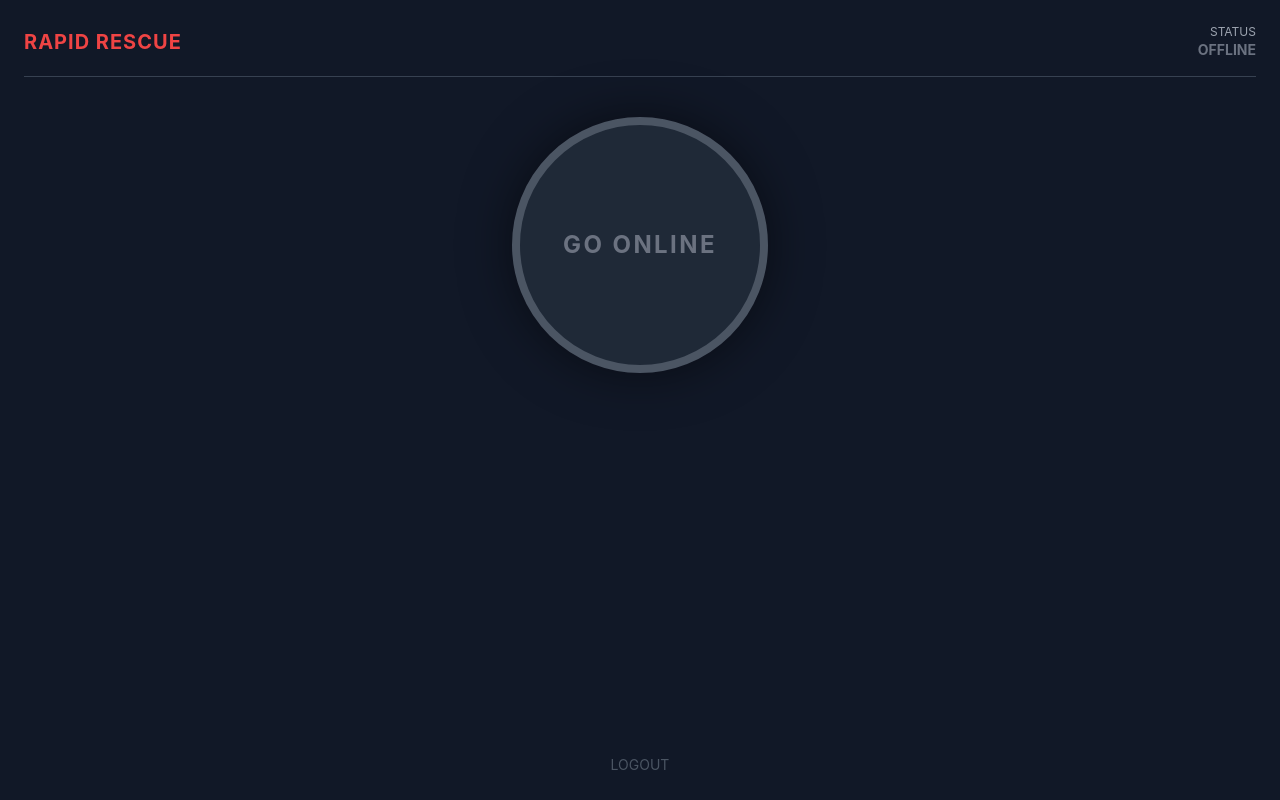
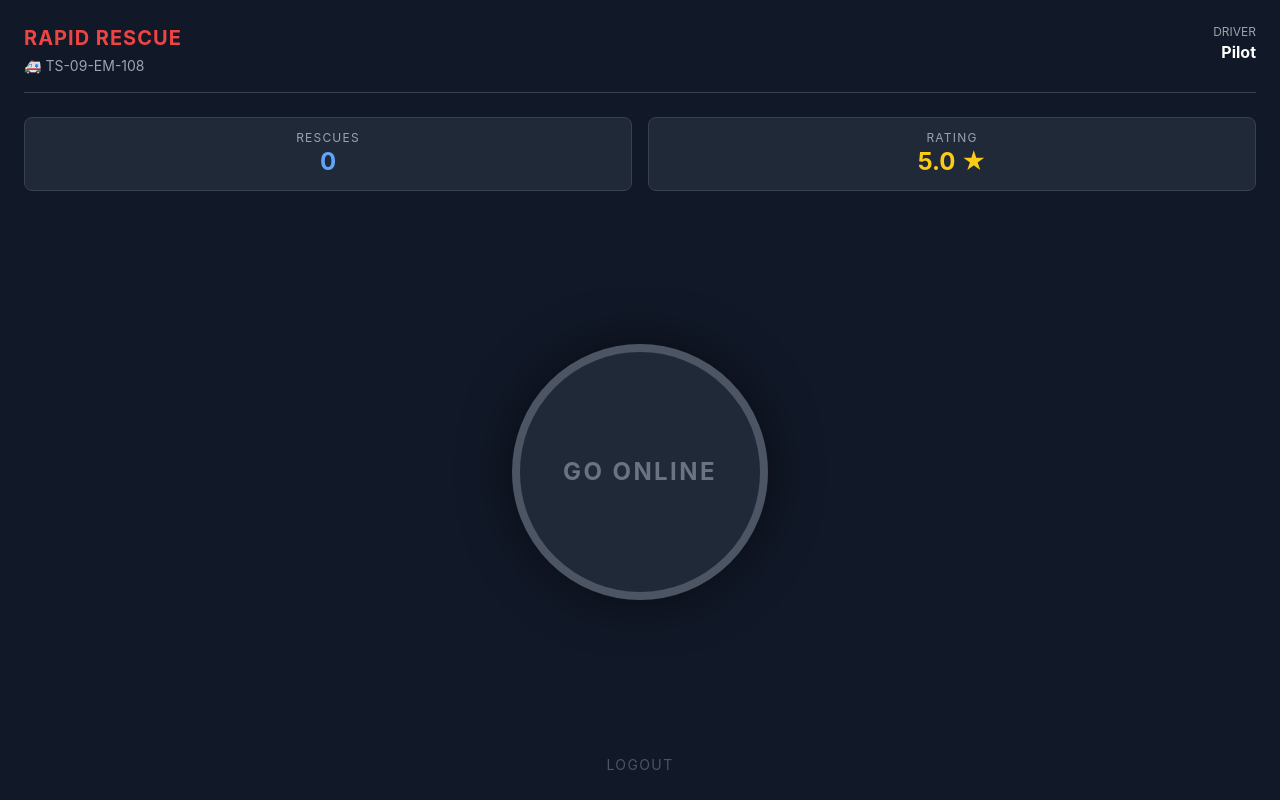
Before and after one commit to arutlashivateja/rapid-rescue, a React (Vite) app: page / in a window 1280 px wide. Built offline with nearby package versions, Linux system fonts and the light colour scheme; no server answers; the database is empty; sample sign-in values are in the browser's storage; the HTML template or start-up script is replaced by a standard one.

Commit message:
Fix: Add Vehicle Number and Rescue Stats to Dashboard

```diff
--- a/src/pages/Dashboard.jsx
+++ b/src/pages/Dashboard.jsx
@@ -1,7 +1,7 @@
 import React, { useState, useEffect } from 'react';
 import { useAuth } from '../context/AuthContext';
 import { useNavigate } from 'react-router-dom';
-import { getApp } from "firebase/app"; // <--- 1. Import getApp
+import { getApp } from "firebase/app";
 import {
   getFirestore,
   doc,
@@ -16,22 +16,19 @@ export default function Dashboard() {
   const { user, profile, logout } = useAuth();
   const navigate = useNavigate();
 
-  // --- DATABASE CONNECTION (FIXED) ---
-  // Instead of importing from firebase.js, we grab the running app instance directly.
+  // Database Connection
   const app = getApp();
   const db = getFirestore(app);
 
-  // --- STATE ---
+  // State
   const [isOnline, setIsOnline] = useState(false);
   const [incomingRequest, setIncomingRequest] = useState(null);
   const [activeRide, setActiveRide] = useState(null);
 
-  // 1. LISTEN FOR CALLS
+  // --- 1. LISTEN FOR CALLS ---
   useEffect(() => {
-    // Safety check: Don't run if user is missing or db isn't ready
     if (!isOnline || !user || !db) return;
 
-    // Listen to the 'rideRequests' collection
     const q = query(
       collection(db, "rideRequests"),
       where("status", "==", "pending")
@@ -45,14 +42,12 @@ export default function Dashboard() {
       } else {
         setIncomingRequest(null);
       }
-    }, (error) => {
-      console.error("Error listening to rides:", error);
-    });
+    }, (error) => console.error(error));
 
     return () => unsubscribe();
   }, [isOnline, user, db]);
 
-  // 2. TOGGLE ONLINE/OFFLINE
+  // --- 2. TOGGLE STATUS ---
   const toggleStatus = async () => {
     if (!user) return;
     const newStatus = !isOnline;
@@ -62,27 +57,22 @@ export default function Dashboard() {
       await updateDoc(doc(db, "users", user.uid), {
         status: newStatus ? 'online' : 'offline'
       });
-    } catch (e) {
-      console.log("Status update skipped (optional)");
-    }
+    } catch (e) { console.log("Status update skipped"); }
   };
 
-  // 3. ACCEPT CALL LOGIC
+  // --- 3. ACCEPT RIDE ---
   const acceptRide = async () => {
     if (!incomingRequest) return;
-
     try {
       await updateDoc(doc(db, "rideRequests", incomingRequest.id), {
         status: 'accepted',
         driverId: user.uid,
         driverName: profile?.name || 'Unknown Driver'
       });
-
       setActiveRide(incomingRequest);
       setIncomingRequest(null);
     } catch (error) {
-      console.error("Error accepting ride:", error);
-      alert("Could not accept ride. It might have been taken.");
+      alert("Ride already taken.");
     }
   };
 
@@ -92,21 +82,42 @@ export default function Dashboard() {
   };
 
   return (
-    <div className="min-h-screen bg-gray-900 text-white p-6 relative">
+    <div className="min-h-screen bg-gray-900 text-white p-6 relative flex flex-col">
 
-      {/* --- HEADER --- */}
-      <header className="flex justify-between items-center mb-8 border-b border-gray-700 pb-4">
-        <h1 className="text-xl font-bold text-red-500 tracking-wider">RAPID RESCUE</h1>
+      {/* --- HEADER (Vehicle Number is here) --- */}
+      <header className="flex justify-between items-start mb-6 border-b border-gray-700 pb-4">
+        <div>
+          <h1 className="text-xl font-bold text-red-500 tracking-wider">RAPID RESCUE</h1>
+          {/* VEHICLE NUMBER DISPLAY */}
+          <div className="text-gray-400 text-sm mt-1">
+            🚑 {profile?.vehicleNumber || "TS-09-EM-108"}
+          </div>
+        </div>
+
         <div className="text-right">
-          <div className="text-xs text-gray-400">STATUS</div>
-          <div className={`text-sm font-bold ${isOnline ? 'text-green-400' : 'text-gray-500'}`}>
-            {isOnline ? 'ONLINE' : 'OFFLINE'}
-          </div>
+          <div className="text-xs text-gray-400 uppercase">Driver</div>
+          <div className="font-bold text-white">{profile?.name || "Pilot"}</div>
         </div>
       </header>
 
+      {/* --- STATS BAR (Rescues Count is here) --- */}
+      <div className="grid grid-cols-2 gap-4 mb-8">
+        <div className="bg-gray-800 p-3 rounded-lg text-center border border-gray-700">
+          <div className="text-xs text-gray-400 uppercase tracking-widest">Rescues</div>
+          <div className="text-2xl font-bold text-blue-400">
+            {profile?.totalRescues || 0}
+          </div>
+        </div>
+        <div className="bg-gray-800 p-3 rounded-lg text-center border border-gray-700">
+          <div className="text-xs text-gray-400 uppercase tracking-widest">Rating</div>
+          <div className="text-2xl font-bold text-yellow-400">
+            {profile?.rating || "5.0"} ★
+          </div>
+        </div>
+      </div>
+
       {/* --- MAIN INTERFACE --- */}
-      <main className="flex flex-col items-center justify-center space-y-8 mt-10">
+      <main className="flex-1 flex flex-col items-center justify-center space-y-8">
 
         {!activeRide && (
           <button
@@ -121,62 +132,61 @@ export default function Dashboard() {
           </button>
         )}
 
-        {/* --- ACTIVE RIDE VIEW (After Accepting) --- */}
+        {/* --- ACTIVE RIDE CARD --- */}
         {activeRide && (
-          <div className="w-full max-w-md bg-gray-800 p-6 rounded-xl border-l-4 border-blue-500">
-            <h2 className="text-xl font-bold mb-4">🚑 CURRENT MISSION</h2>
-            <div className="space-y-2 text-gray-300">
-              <p><span className="text-gray-500">Patient:</span> {activeRide.patientName || 'Unknown'}</p>
-              <p><span className="text-gray-500">Location:</span> {activeRide.location || 'See Map'}</p>
-              <p><span className="text-gray-500">Type:</span> {activeRide.emergencyType || 'General'}</p>
+          <div className="w-full bg-gray-800 p-6 rounded-xl border-l-4 border-blue-500 shadow-2xl">
+            <h2 className="text-xl font-bold mb-4 flex items-center gap-2">
+              <span className="animate-pulse">🔴</span> LIVE MISSION
+            </h2>
+            <div className="space-y-3 text-gray-300">
+              <p className="text-lg"><span className="text-gray-500 text-sm block">Patient Name</span> {activeRide.patientName}</p>
+              <p className="text-lg"><span className="text-gray-500 text-sm block">Location</span> {activeRide.location}</p>
             </div>
             <button
               onClick={() => setActiveRide(null)}
-              className="mt-6 w-full bg-blue-600 py-3 rounded font-bold hover:bg-blue-500"
+              className="mt-6 w-full bg-green-600 py-4 rounded-lg font-bold text-white shadow-lg hover:bg-green-500"
             >
-              COMPLETE MISSION
+              COMPLETE RESCUE
             </button>
           </div>
         )}
 
       </main>
 
-      {/* --- INCOMING CALL POPUP --- */}
+      {/* --- INCOMING CALL MODAL --- */}
       {incomingRequest && (
-        <div className="fixed inset-0 bg-black/90 flex items-center justify-center z-50 p-4 animate-bounce-in">
+        <div className="fixed inset-0 bg-black/95 flex items-center justify-center z-50 p-4 animate-bounce-in">
           <div className="bg-red-900/40 border-2 border-red-500 w-full max-w-md p-6 rounded-2xl shadow-[0_0_100px_rgba(220,38,38,0.5)] text-center backdrop-blur-md">
+            <div className="text-5xl mb-4">🚨</div>
+            <h2 className="text-3xl font-bold text-white mb-2">EMERGENCY</h2>
+            <p className="text-red-300 mb-6 uppercase tracking-widest">Immediate Response Required</p>
 
-            <div className="text-3xl mb-2">🚨</div>
-            <h2 className="text-2xl font-bold text-white mb-1">EMERGENCY ALERT</h2>
-            <p className="text-red-300 text-sm mb-6 uppercase tracking-widest">New Request Received</p>
-
-            <div className="bg-black/40 p-4 rounded-lg text-left mb-6 space-y-2">
-              <p className="text-lg font-semibold">{incomingRequest.emergencyType || "Medical Emergency"}</p>
-              <p className="text-gray-300 text-sm">📍 {incomingRequest.location || "Location Shared"}</p>
+            <div className="bg-black/50 p-4 rounded-lg text-left mb-6">
+              <p className="text-xl font-bold text-white">{incomingRequest.emergencyType}</p>
+              <p className="text-gray-400 mt-1">📍 {incomingRequest.location}</p>
             </div>
 
             <div className="flex gap-4">
               <button
                 onClick={() => setIncomingRequest(null)}
-                className="flex-1 py-4 bg-gray-700 rounded-lg font-bold text-gray-300 hover:bg-gray-600"
+                className="flex-1 py-4 bg-gray-800 rounded-lg font-bold text-gray-400"
               >
-                IGNORE
+                DECLINE
               </button>
               <button
                 onClick={acceptRide}
-                className="flex-1 py-4 bg-red-600 rounded-lg font-bold text-white shadow-lg shadow-red-900/50 hover:bg-red-500 animate-pulse"
+                className="flex-1 py-4 bg-red-600 rounded-lg font-bold text-white shadow-lg animate-pulse"
               >
-                ACCEPT NOW
+                ACCEPT
               </button>
             </div>
-
           </div>
         </div>
       )}
 
-      <footer className="absolute bottom-6 w-full text-center left-0">
-        <button onClick={handleLogout} className="text-gray-600 text-sm hover:text-white">
-          LOGOUT
+      <footer className="mt-8 text-center">
+        <button onClick={handleLogout} className="text-gray-600 text-sm hover:text-white uppercase tracking-widest">
+          Logout
         </button>
       </footer>
     </div>
```
